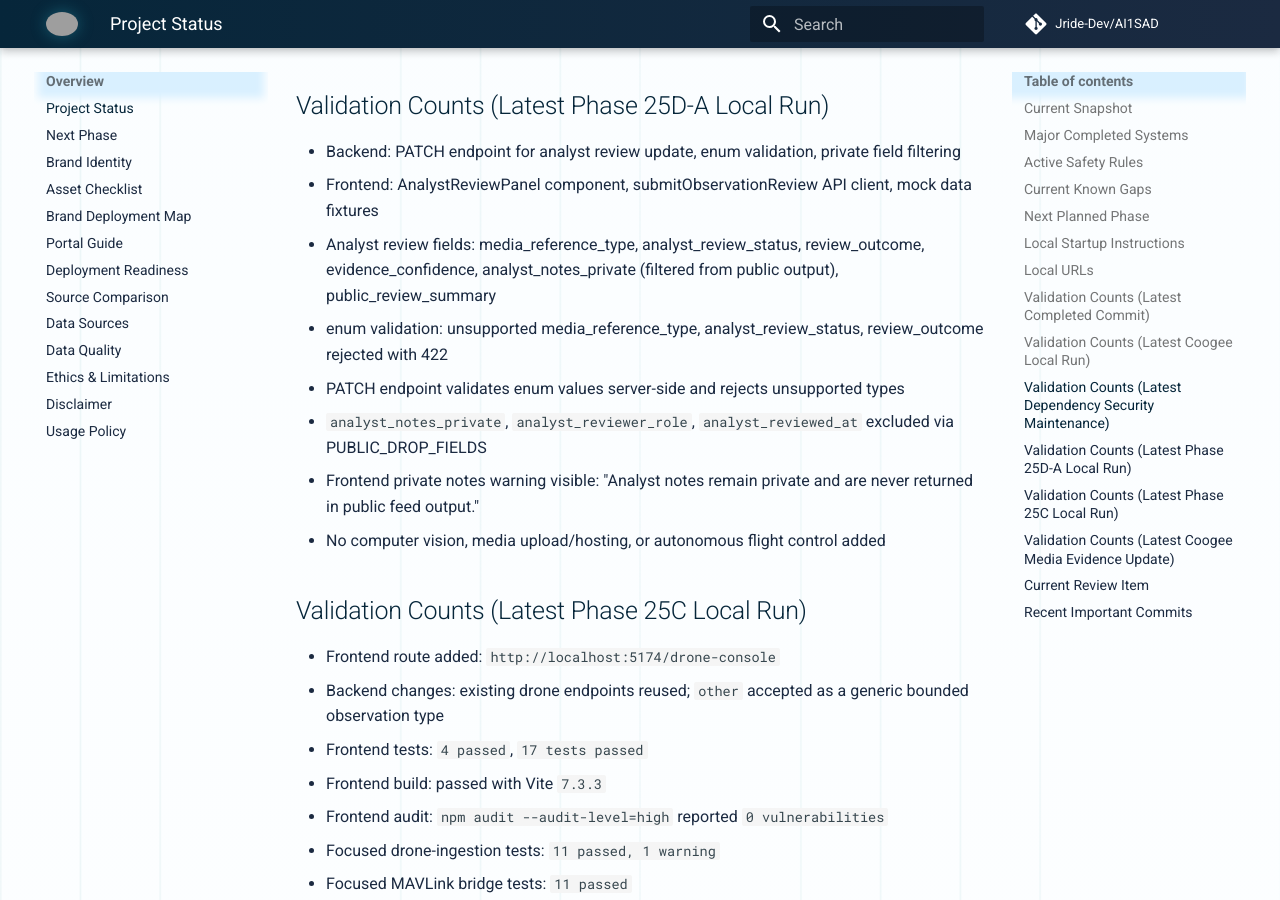
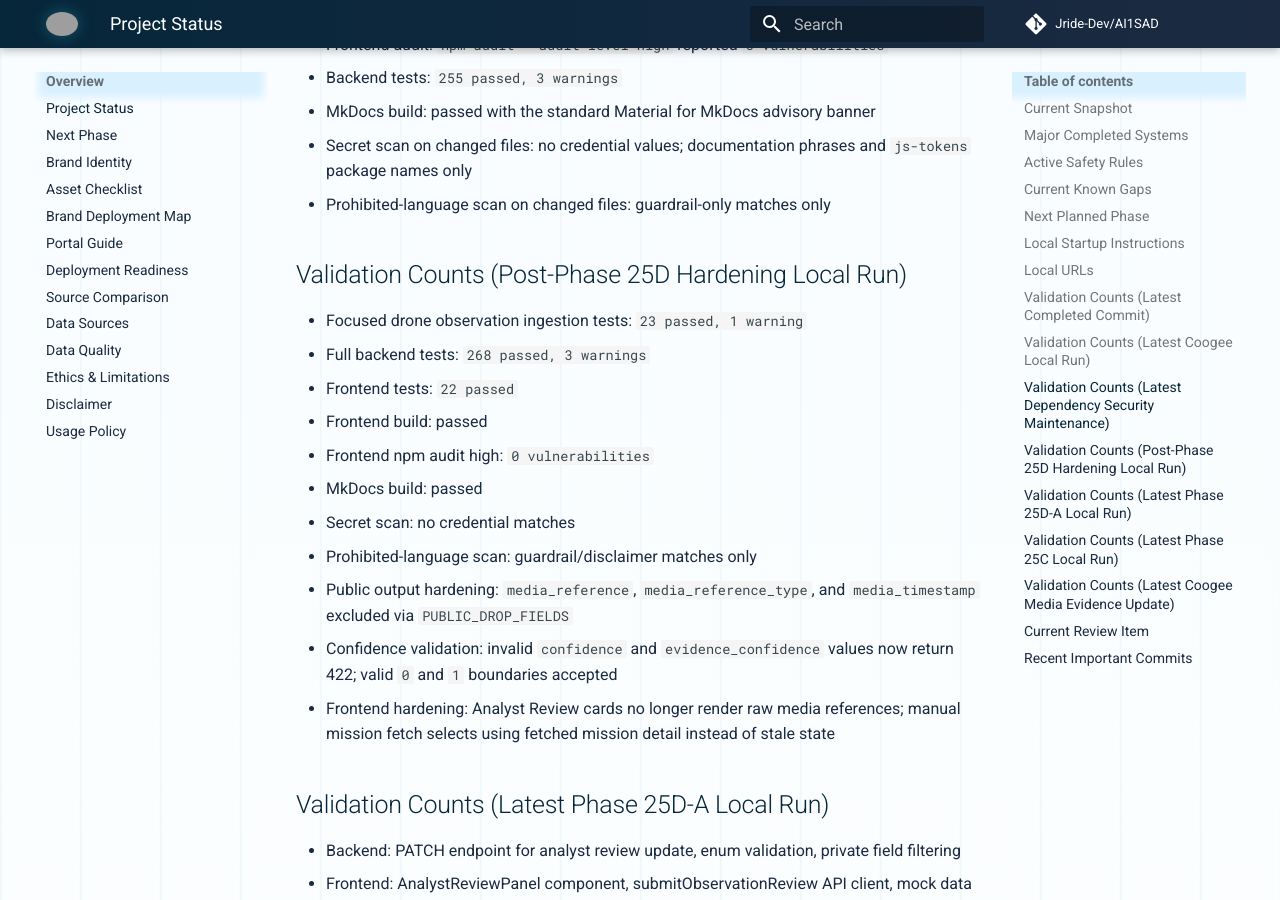
Before and after one commit to Jride-Dev/AI1SAD, an MkDocs documentation site: the page built from docs/PROJECT_STATUS.md, in a window 1280 px wide and 900 px high, scrolled down 4969 px. Built offline with MkDocs 1.6.1 and Material for MkDocs 9.7.7, drawn with Linux system fonts in a browser that asks for light colours; comment, search, counter and statistics services are not loaded; some of the changed text lies outside the part shown; grey boxes are pictures that could not be loaded.

Commit message:
Harden drone observation privacy and validation

```diff
--- a/docs/PROJECT_STATUS.md
+++ b/docs/PROJECT_STATUS.md
@@ -2,11 +2,11 @@
 
 ## Current Snapshot
 
-- Current phase number: Phase 25D-B (Media Attachment Storage Design and Privacy Review) — committed
+- Current phase number: Post-Phase 25D-A/25D-B hardening patch
 - Latest completed committed phase: Phase 25D-B (Media Attachment Storage Design and Privacy Review)
 - Latest completed local maintenance: Coogee replay post-incident media evidence update
-- Latest commit hash: `c4f12bd` Clarify consumer drone app compatibility
-- Repo status: uncommitted Coogee replay media-evidence update; verify with `git status`
+- Latest committed checkpoint before this patch: `8da0fb5` Add Coogee post-incident media evidence metadata
+- Repo status: drone-observation privacy and validation hardening patch prepared for review/commit; verify with `git status`
 
 ## Major Completed Systems
 
@@ -30,6 +30,7 @@
 - Phase 25C Drone Operator Console implemented locally: `/drone-console`, mission selector, human-entered observation form, recent feed panel, no-sighting patrol copy, and provisional species copy
 - Phase 25D-A metadata-only analyst review fields implemented locally: PATCH endpoint for review updates, `analyst_review_status`, `review_outcome`, `public_review_summary`, `analyst_notes_private`, `evidence_confidence`, `media_reference_type`, `media_timestamp` enums, frontend Analyst Review Panel in drone console
 - Phase 25D-B media attachment storage design and privacy review: attachment model proposal, storage backend tradeoffs, privacy visibility levels, public-feed rules, security checklist, and implementation gates documented. No storage code added.
+- Post-Phase 25D hardening patch in review: raw media references excluded from public drone observation output, impossible confidence values rejected server-side, manual mission selection prefill fixed, and Observation Analyst Review mojibake cleaned up.
 - GitHub wiki initialized and structured separately from the main application repo
 
 ## Active Safety Rules
@@ -50,6 +51,7 @@
 - Live sightings ingestion pipeline still limited
 - Drone intake is vendor-neutral observation ingestion only; it does not provide aircraft control, image hosting, or computer-vision inference.
 - Drone Operator Console media references are references only; image upload, media hosting remain future work (design documented in Phase 25D-B).
+- Raw drone media references are private-by-default and excluded from public responses until future public-safe release rules exist.
 - Analyst review fields are metadata-only annotations; AI1SAD does not fetch, host, or analyze media.
 - MAVLink bridge is read-only telemetry-only; `.tlog` parsing and UDP live parsing remain future/reviewed work.
 - Hawaii cohort expansion (10-20 strict timeline-separated cases) not yet complete
@@ -62,7 +64,7 @@
 ## Next Planned Phase
 
 - Phase 25D-B committed: media attachment storage design and privacy review (documentation phase; no storage code)
-- Coogee replay post-incident media evidence update (current uncommitted work)
+- Post-Phase 25D hardening patch
 - Phase 25D-C: Local-Only Media Attachment Prototype (not started)
 - Planning details: see [NEXT_PHASE.md](NEXT_PHASE.md)
 
@@ -129,6 +131,20 @@
 - MkDocs build: passed with the standard Material for MkDocs advisory banner
 - Secret scan on changed files: no credential values; documentation phrases and `js-tokens` package names only
 - Prohibited-language scan on changed files: guardrail-only matches only
+
+## Validation Counts (Post-Phase 25D Hardening Local Run)
+
+- Focused drone observation ingestion tests: `23 passed, 1 warning`
+- Full backend tests: `268 passed, 3 warnings`
+- Frontend tests: `22 passed`
+- Frontend build: passed
+- Frontend npm audit high: `0 vulnerabilities`
+- MkDocs build: passed
+- Secret scan: no credential matches
+- Prohibited-language scan: guardrail/disclaimer matches only
+- Public output hardening: `media_reference`, `media_reference_type`, and `media_timestamp` excluded via `PUBLIC_DROP_FIELDS`
+- Confidence validation: invalid `confidence` and `evidence_confidence` values now return 422; valid `0` and `1` boundaries accepted
+- Frontend hardening: Analyst Review cards no longer render raw media references; manual mission fetch selects using fetched mission detail instead of stale state
 
 ## Validation Counts (Latest Phase 25D-A Local Run)
 
```
Also changed, not shown: docs/DRONE_DATA_CONTRACT.md (+4 -4 lines), docs/DRONE_OPERATOR_CONSOLE.md (+3 -1 lines), docs/OBSERVATION_ANALYST_REVIEW.md (+10 -7 lines), frontend/src/components/DroneOperatorConsole.test.tsx (+14 -1 lines), frontend/src/components/DroneOperatorConsole.tsx (+10 -5 lines), 2 other files.
